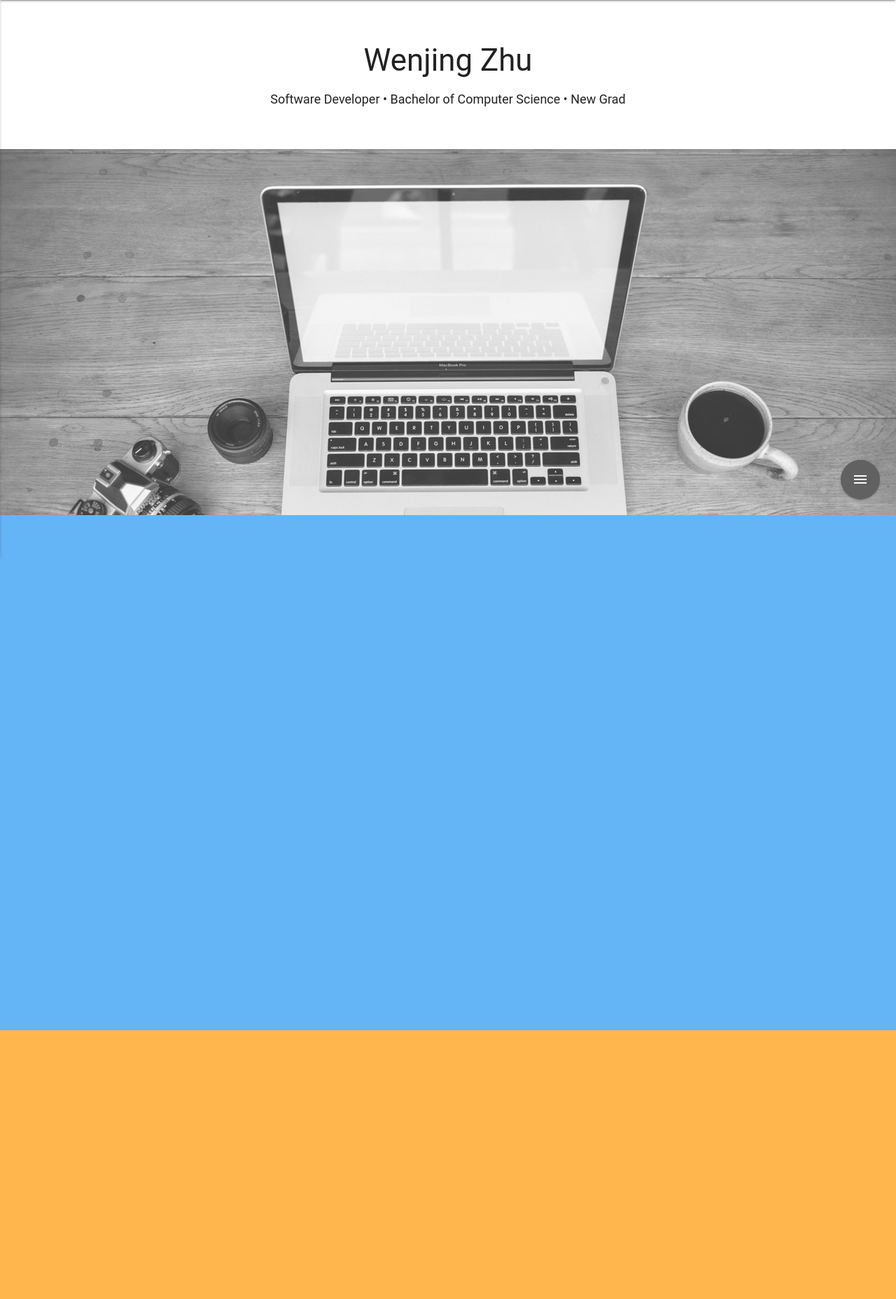
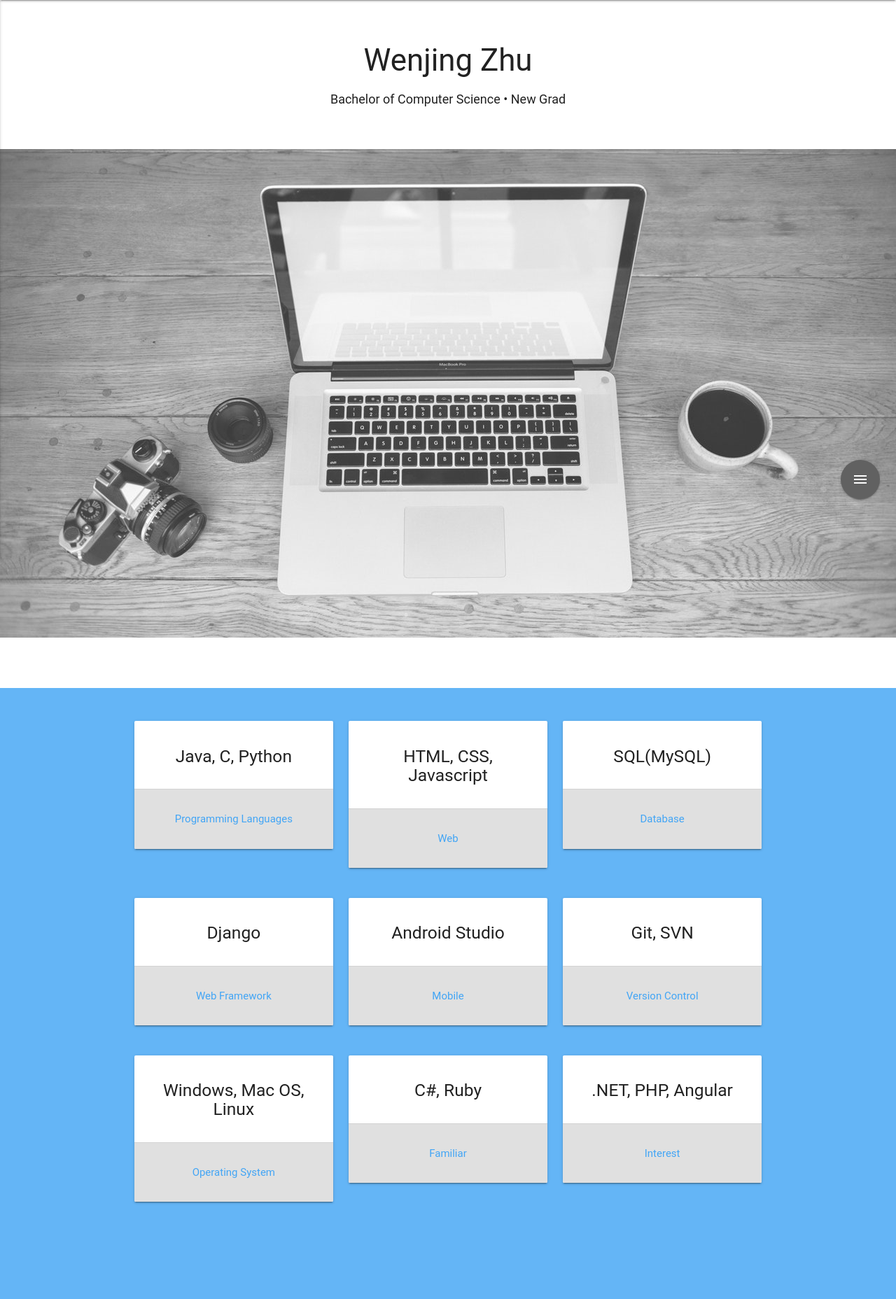
Before and after one commit to WJDD/Portfolio, a Django app: page / in a window 1280 px wide. Shown: the part 64-1920 px from the top of the page at 70% size. Before the commit the page ends 1536 px from the top, so only its background shows below. Run offline with Django 3.2, Linux system fonts and the light colour scheme; some libraries are stand-ins or nearby versions; some web fonts are replaced.

Commit message:
complete second page

```diff
--- a/port/templates/port/base.html
+++ b/port/templates/port/base.html
@@ -75,8 +75,14 @@ $('.btn-floating').sideNav({
 );
 
 $(document).ready(function(){
-      $('.parallax').parallax();
+    $('.parallax').parallax();
+});
+
+$(document).ready(function(){
+    $('.collapsible').collapsible();
 });
 
 </script>
+
+
 </html>
--- a/port/templates/port/home.html
+++ b/port/templates/port/home.html
@@ -2,6 +2,7 @@
 {% load staticfiles %}
 
 {% block content %}
+
 
 <div id="home" class="" style="height: 100%" >
 
@@ -10,19 +11,119 @@
   </div>
 
   <div class="center-align">
-    <p style="font-size:120%; padding-bottom:40px">Software Developer • Bachelor of Computer Science • New Grad</p>
+    <p style="font-size:120%; padding-bottom:40px">Bachelor of Computer Science • New Grad</p>
   </div>
 
-  <div class="parallax-container" style="height: 100%; padding-top:200px">
+  <div class="parallax-container" style="height: 71%;">
       <div class="parallax"><img src="{% static "image/Background2.jpg" %}"></div>
   </div>
 
 </div>
 
 <div id="technology" class="blue lighten-2" style="height: 100%";>
-  <div class="row">
+  <div class="container center-align" style="padding-top:40px;">
+    <div class="row">
+        <div class="col s6 m4">
+          <div class="card">
+            <div class="card-content">
+              <h5>Java, C, Python</h5>
+            </div>
+            <div class="card-action grey lighten-2">
+              <p><span class="blue-text text-lighten-1">Programming Languages</p>
+            </div>
+          </div>
+        </div>
+        <div class="col s7 m4">
+          <div class="card">
+            <div class="card-content">
+              <h5>HTML, CSS, Javascript</h5>
+            </div>
+            <div class="card-action grey lighten-2">
+              <p><span class="blue-text text-lighten-1">Web</p>
+            </div>
+          </div>
+        </div>
+
+      <div class="col s5 m4">
+        <div class="card">
+          <div class="card-content">
+            <h5>SQL(MySQL)</h5>
+          </div>
+          <div class="card-action grey lighten-2">
+            <p><span class="blue-text text-lighten-1">Database</p>
+          </div>
+        </div>
+      </div>
+    </div>
+    <div class="row">
+        <div class="col s6 m4">
+          <div class="card">
+            <div class="card-content">
+              <h5>Django</h5>
+            </div>
+            <div class="card-action grey lighten-2">
+              <p><span class="blue-text text-lighten-1">Web Framework</p>
+            </div>
+          </div>
+        </div>
+        <div class="col s7 m4">
+          <div class="card">
+            <div class="card-content">
+              <h5>Android Studio</h5>
+            </div>
+            <div class="card-action grey lighten-2">
+              <p><span class="blue-text text-lighten-1">Mobile</p>
+            </div>
+          </div>
+        </div>
+
+      <div class="col s5 m4">
+        <div class="card">
+          <div class="card-content">
+            <h5>Git, SVN</h5>
+          </div>
+          <div class="card-action grey lighten-2">
+            <p><span class="blue-text text-lighten-1">Version Control</p>
+          </div>
+        </div>
+      </div>
+    </div>
+    <div class="row">
+        <div class="col s6 m4">
+          <div class="card">
+            <div class="card-content">
+              <h5>Windows, Mac OS, Linux</h5>
+            </div>
+            <div class="card-action grey lighten-2">
+              <p><span class="blue-text text-lighten-1">Operating System</p>
+            </div>
+          </div>
+        </div>
+        <div class="col s7 m4">
+          <div class="card">
+            <div class="card-content">
+              <h5>C#, Ruby</h5>
+            </div>
+            <div class="card-action grey lighten-2">
+              <p><span class="blue-text text-lighten-1">Familiar</p>
+            </div>
+          </div>
+        </div>
+
+      <div class="col s5 m4">
+        <div class="card">
+          <div class="card-content">
+            <h5>.NET, PHP, Angular</h5>
+          </div>
+          <div class="card-action grey lighten-2">
+            <p><span class="blue-text text-lighten-1">Interest</p>
+          </div>
+        </div>
+      </div>
+    </div>
   </div>
 </div>
+
 
 <div id="p&e" class="orange lighten-2" style="height: 100%";>
 </div>
```
Also changed, not shown: port/static/image/Java_logo.png (added).
